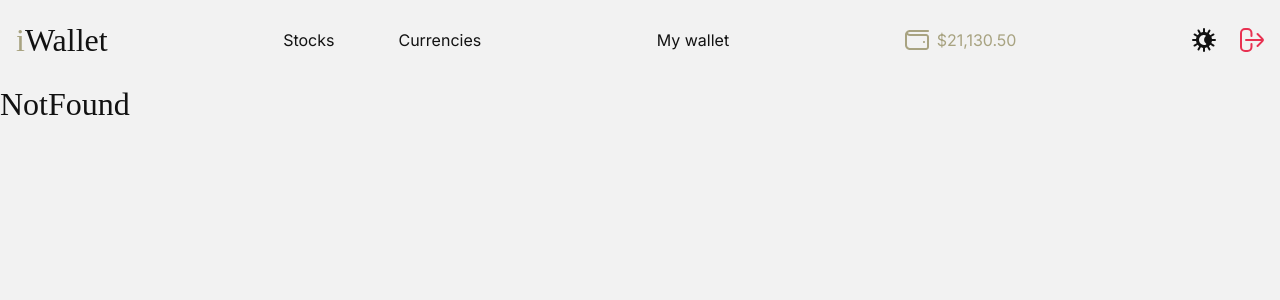
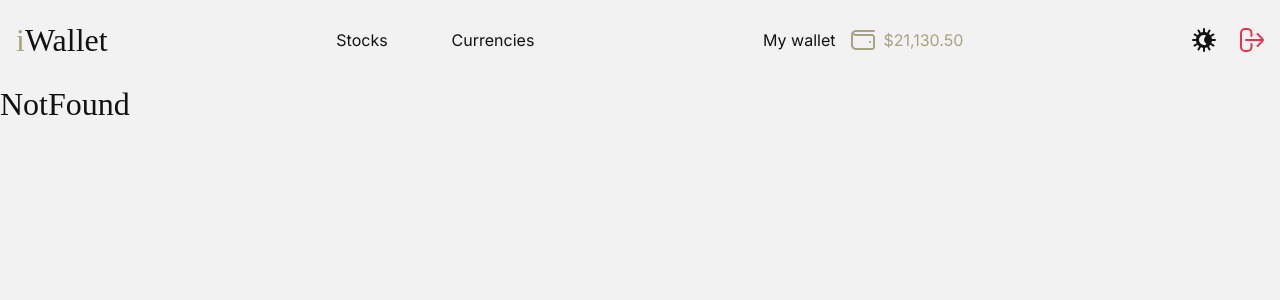
Before and after one commit to Gorath71/react_and_tailwindcss, a React (Vite) app: page / in a window 1280 px wide. Shown: the top 300 px of the page. Built offline with nearby package versions, Linux system fonts and the light colour scheme; a web font is replaced by a local one.

Commit message:
fix: my wallet link position in navbar change

```diff
--- a/src/components/Navbar.jsx
+++ b/src/components/Navbar.jsx
@@ -17,12 +17,11 @@ const Navbar = () => {
             <li><Link to={'/currencies'}>Currencies</Link></li>
           </ul>
 
-          <div>
+          <div className='flex gap-4'>
             <Link to={'/wallet'}>My wallet</Link>
-          </div>
-
-          <div className='flex gap-2 text-accent cursor-default'>
-            <WalletIcon className="w-6 h-6" />$21,130.50
+            <div className='flex gap-2 text-accent cursor-default'>
+              <WalletIcon className="w-6 h-6" />$21,130.50
+            </div>
           </div>
 
           <div className='flex gap-6'>
```
